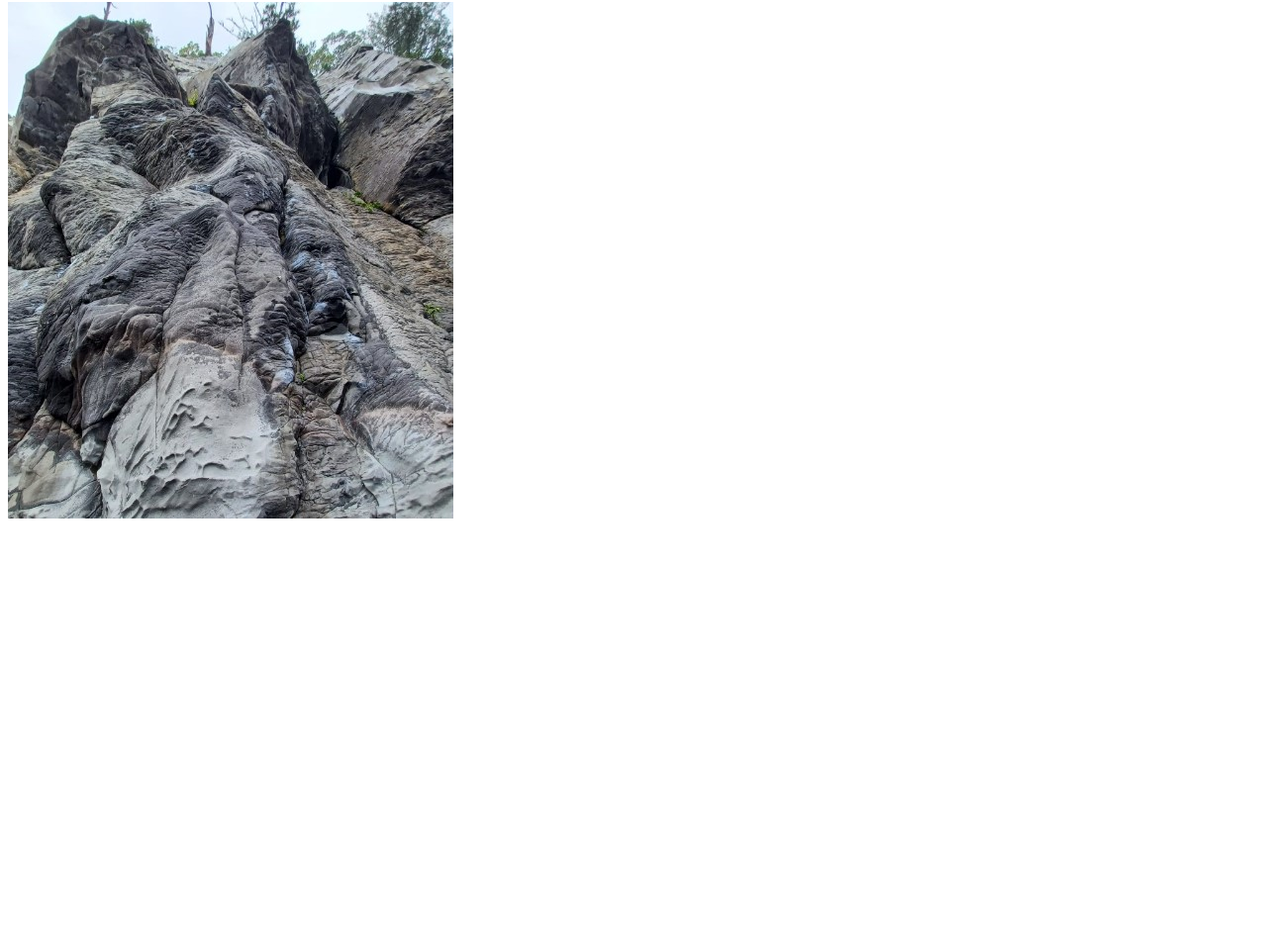
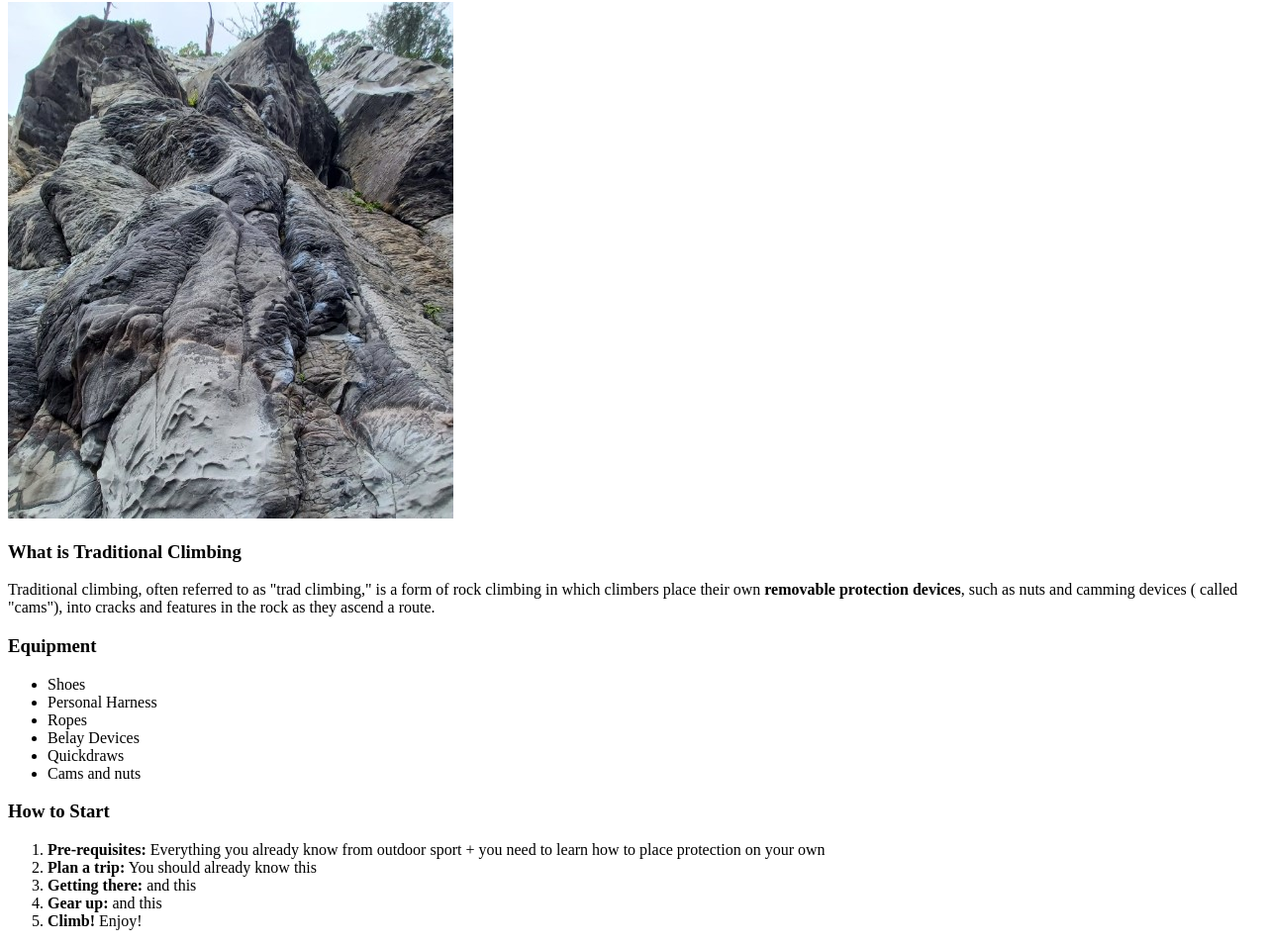
Before and after one commit to grouchyhamster/odin-recipes, a plain HTML site: page recipes/tradclimb.html in a window 1280 px wide. Shown: the part 78-1034 px from the top of the page at 99% size. Before the commit the page ends 800 px from the top, so only its background shows below. Drawn offline with Linux system fonts and the light colour scheme.

Commit message:
Iteration 3: Updated content for all subpages

```diff
--- a/recipes/tradclimb.html
+++ b/recipes/tradclimb.html
@@ -9,6 +9,28 @@
     <h1>Traditional Climbing</h1>
 
     <img src="../images/jogasaki.jpg" alt="Cracks at Jogaskai">
+    <h3>What is Traditional Climbing</h3>
+    <p>Traditional climbing, often referred to as "trad climbing," is a form of rock climbing in which climbers place their own <strong>removable protection devices</strong>, such as nuts and camming devices &#40 called "cams"&#41, into cracks and features in the rock as they ascend a route.</p>
+
+    <h3>Equipment</h3>
+    <ul>
+        <li>Shoes</li>
+        <li>Personal Harness</li>
+        <li>Ropes</li>
+        <li>Belay Devices</li>
+        <li>Quickdraws</li>
+        <li>Cams and nuts</li>
+    </ul>
+
+    <h3>How to Start</h3>
+
+    <ol>
+        <li><strong>Pre-requisites:</strong> Everything you already know from outdoor sport + you need to learn how to place protection on your own</li>
+        <li><strong>Plan a trip:</strong> You should already know this</li>
+        <li><strong>Getting there:</strong> and this</li>
+        <li><strong>Gear up:</strong> and this</li>
+        <li><strong>Climb!</strong> Enjoy!</li>
+    </ol>
 
 </body>
 </html>
```
Also changed, not shown: recipes/bouldering.html (+18 -0 lines), recipes/sportclimb.html (+24 -0 lines).
